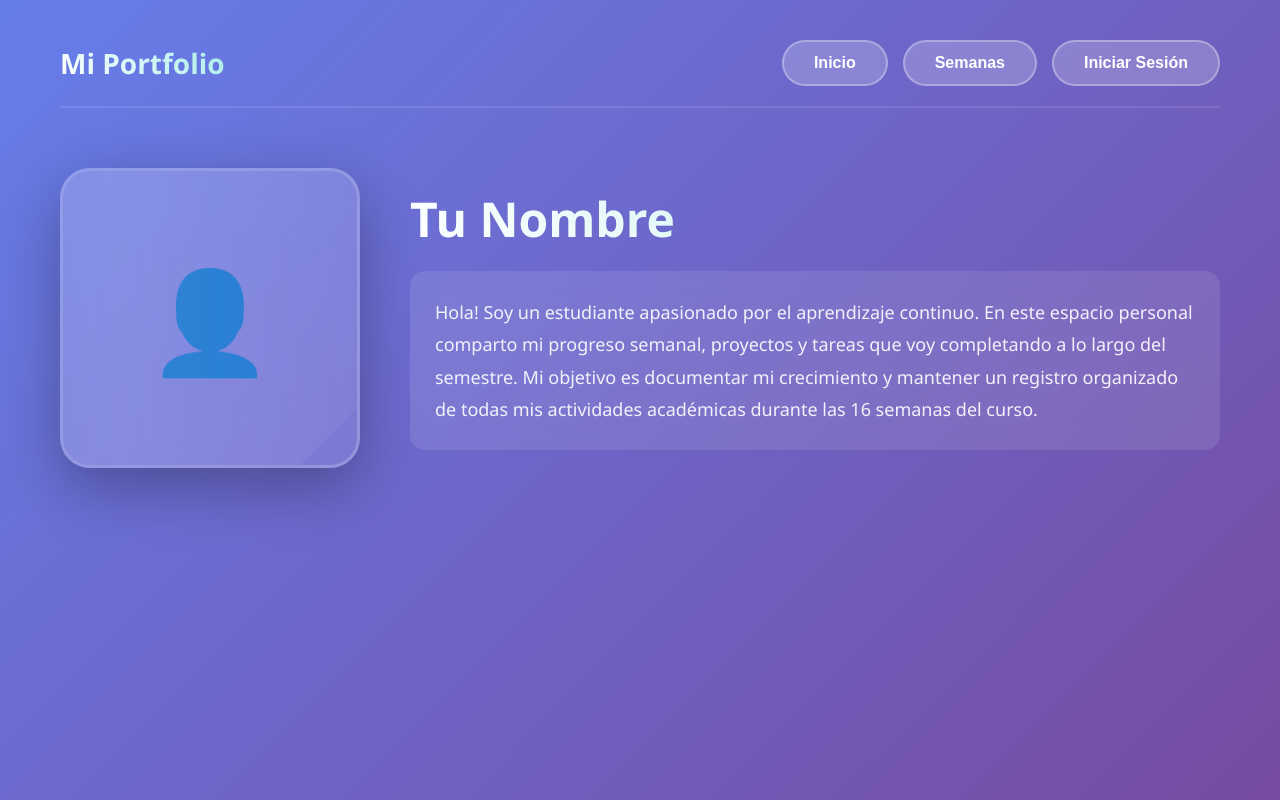
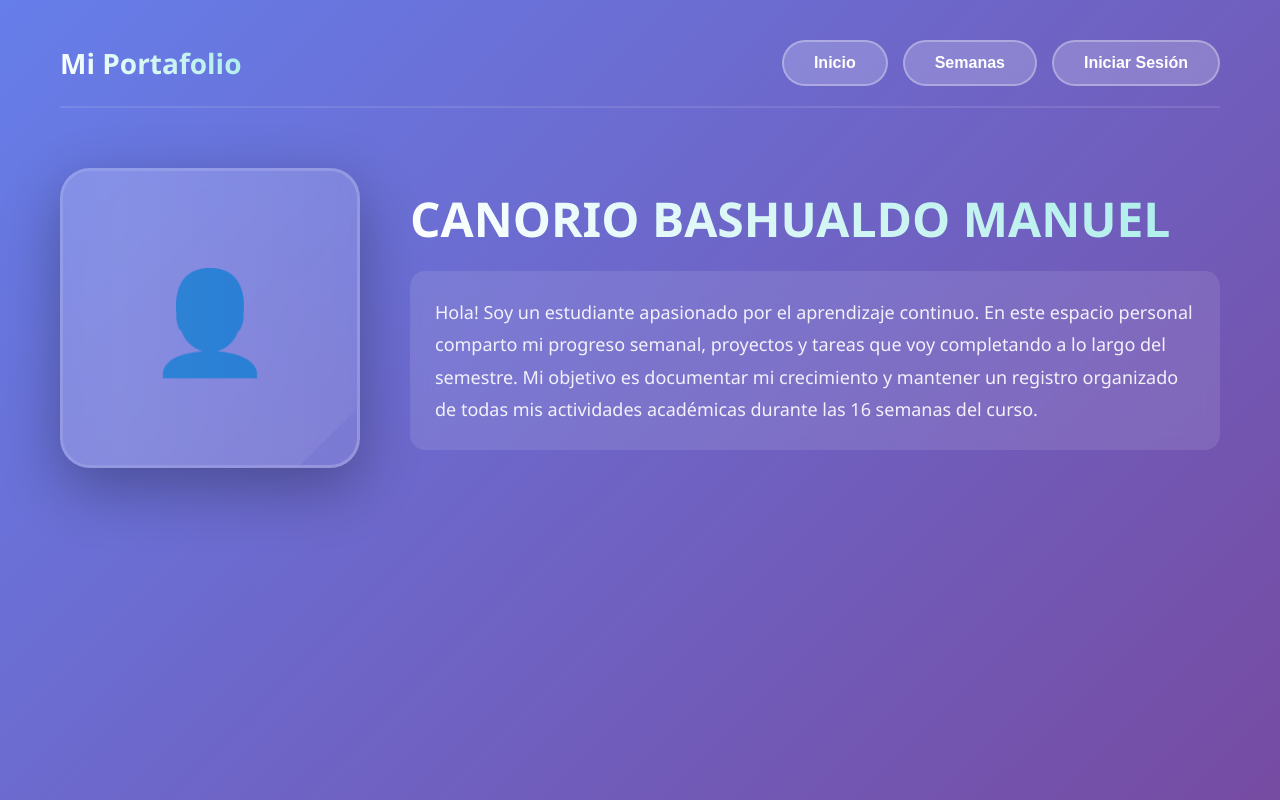
Before and after one commit to manuelcanorio/mi-portafolio, a plain HTML site: page index.html in a window 1280 px wide. Drawn offline with nearby package versions, Linux system fonts and the light colour scheme.

Commit message:
Change title and name in index.html

```diff
--- a/index.html
+++ b/index.html
@@ -3,7 +3,7 @@
 <head>
     <meta charset="UTF-8">
     <meta name="viewport" content="width=device-width, initial-scale=1.0">
-    <title>Mi Portfolio</title>
+    <title>Mi Portafolio</title>
     <script src="https://cdn.jsdelivr.net/npm/@supabase/supabase-js@2"></script>
     <style>
         * {
@@ -453,7 +453,7 @@
 <body>
     <div class="container">
         <header>
-            <div class="logo">Mi Portfolio</div>
+            <div class="logo">Mi Portafolio</div>
             <div class="nav-buttons">
                 <button class="btn btn-primary" id="homeBtn" onclick="showHome()">Inicio</button>
                 <button class="btn btn-primary" id="weeksBtn" onclick="showWeeks()">Semanas</button>
@@ -468,7 +468,7 @@
                 👤
             </div>
             <div class="profile-info">
-                <h1>Tu Nombre</h1>
+                <h1>CANORIO BASHUALDO MANUEL</h1>
                 <p>
                     Hola! Soy un estudiante apasionado por el aprendizaje continuo.
                     En este espacio personal comparto mi progreso semanal, proyectos y
```
